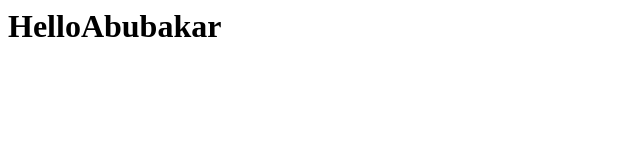
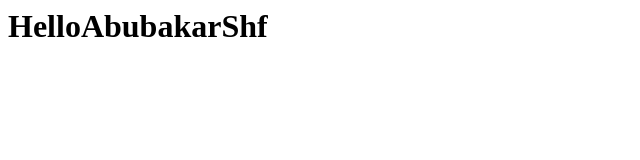
Before and after one commit to AbubakarShf/GithubPractice, a plain HTML site: page index.html in a window 1280 px wide. Shown: the whole page, without its empty margins (0-640 px from the left). Drawn offline with Linux system fonts and the light colour scheme.

Commit message:
Update index.html

```diff
--- a/index.html
+++ b/index.html
@@ -1 +1 @@
-<h1>HelloAbubakar</h1>
+<h1>HelloAbubakarShf</h1>
```
